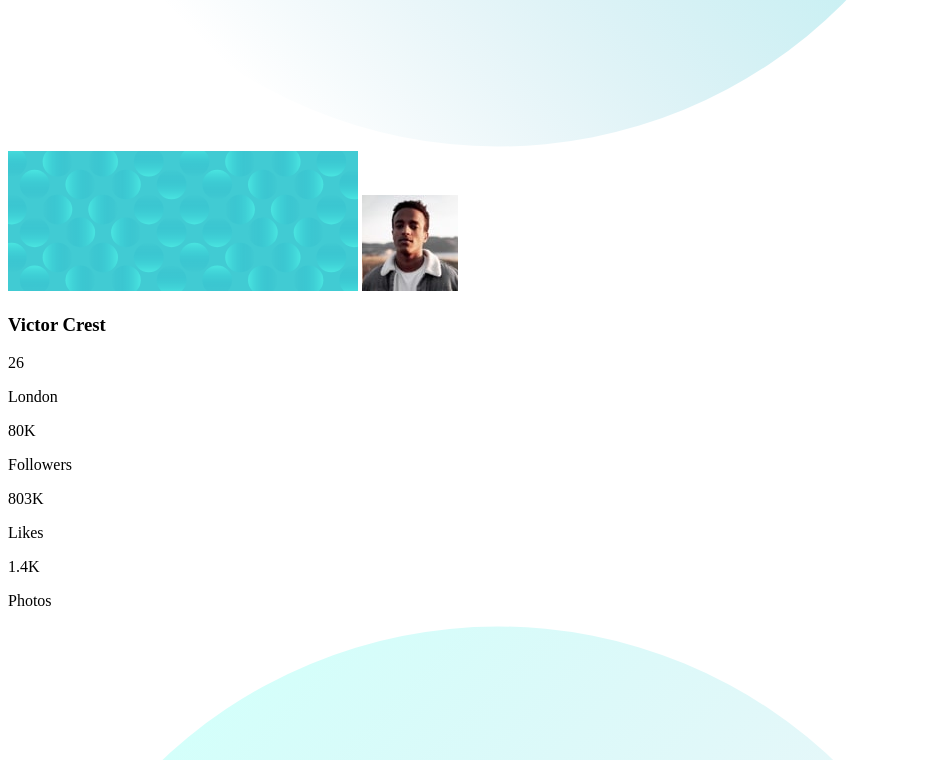
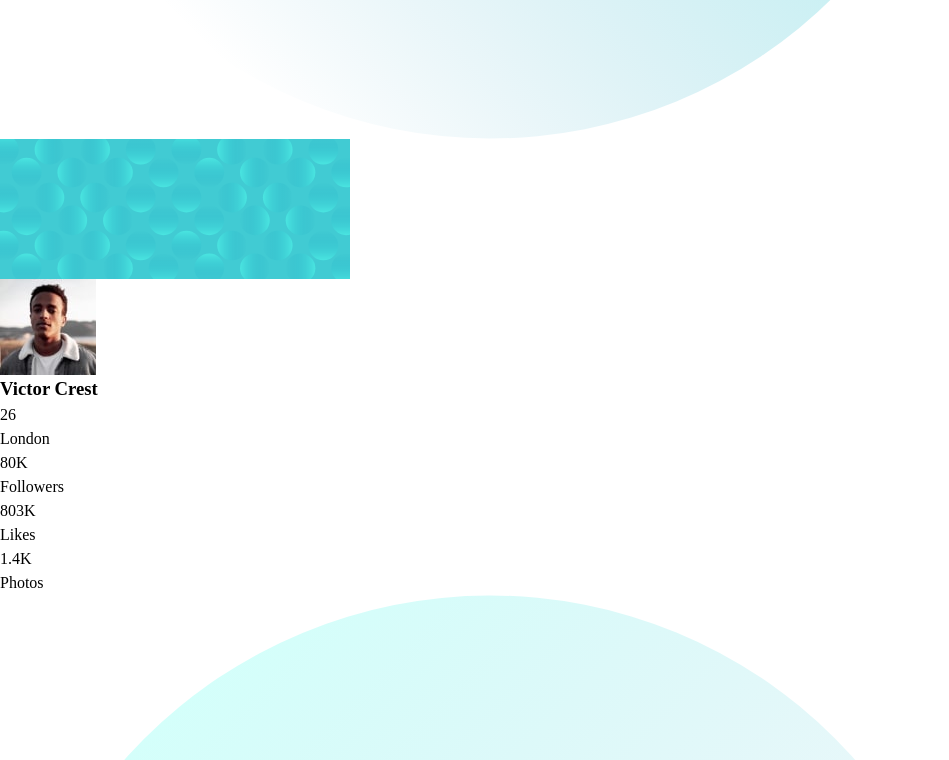
Before and after one commit to oryanhach/profile-card-component, a plain HTML site: page index.html in a window 1280 px wide. Shown: the part 839-1599 px from the top of the page, without its empty margins (0-949 px from the left). Drawn offline with Linux system fonts and the light colour scheme.

Commit message:
added css reset and custom properties

```diff
--- a/index.html
+++ b/index.html
@@ -10,6 +10,12 @@
 
   <title>Frontend Mentor | Profile card component</title>
 
+  <!-- Google Fonts -->
+  <link rel="preconnect" href="https://fonts.googleapis.com">
+  <link rel="preconnect" href="https://fonts.gstatic.com" crossorigin>
+  <link
+    href="https://fonts.googleapis.com/css2?family=Inter:ital,opsz,wght@0,14..32,100..900;1,14..32,100..900&family=Kumbh+Sans:wght@100..900&family=Lexend+Deca:wght@100..900&family=Outfit:wght@100..900&display=swap"
+    rel="stylesheet">
 
   <link rel="stylesheet" href="style.css">
 
--- a/style.css
+++ b/style.css
@@ -0,0 +1,96 @@
+:root {
+	/* Colors */
+	--clr-primary-cyan: hsl(185, 75%, 39%);
+	--clr-primary-blue-desaturated: hsl(229, 23%, 23%);
+	--clr-primary-blue-grayish: hsl(227, 10%, 46%);
+
+	--clr-gray-dark: hsl(0, 0%, 59%);
+
+	/* Typography */
+	--ff-primary: 'Kumbh Sans', sans-serif;
+
+	--fs-main: 18px;
+
+	--fw-regular: 400;
+	--fw-bold: 700;
+}
+
+/* CSS RESET */
+
+/* 1. Use a more-intuitive box-sizing model */
+*,
+*::before,
+*::after {
+	box-sizing: border-box;
+}
+
+/* 2. Remove default margin */
+* {
+	margin: 0;
+}
+
+/* 3. Enable keyword animations */
+@media (prefers-reduced-motion: no-preference) {
+	html {
+		interpolate-size: allow-keywords;
+	}
+}
+
+body {
+	/* 4. Add accessible line-height */
+	line-height: 1.5;
+	/* 5. Improve text rendering */
+	-webkit-font-smoothing: antialiased;
+}
+
+/* 6. Improve media defaults */
+img,
+picture,
+video,
+canvas,
+svg {
+	display: block;
+	max-width: 100%;
+}
+
+/* 7. Inherit fonts for form controls */
+input,
+button,
+textarea,
+select {
+	font: inherit;
+}
+
+/* 8. Avoid text overflows */
+p,
+h1,
+h2,
+h3,
+h4,
+h5,
+h6 {
+	overflow-wrap: break-word;
+}
+
+/* 9. Improve line wrapping */
+p {
+	text-wrap: pretty;
+}
+h1,
+h2,
+h3,
+h4,
+h5,
+h6 {
+	text-wrap: balance;
+}
+
+/*
+    10. Create a root stacking context
+  */
+#root,
+#__next {
+	isolation: isolate;
+}
+
+/* General Styling */
```
